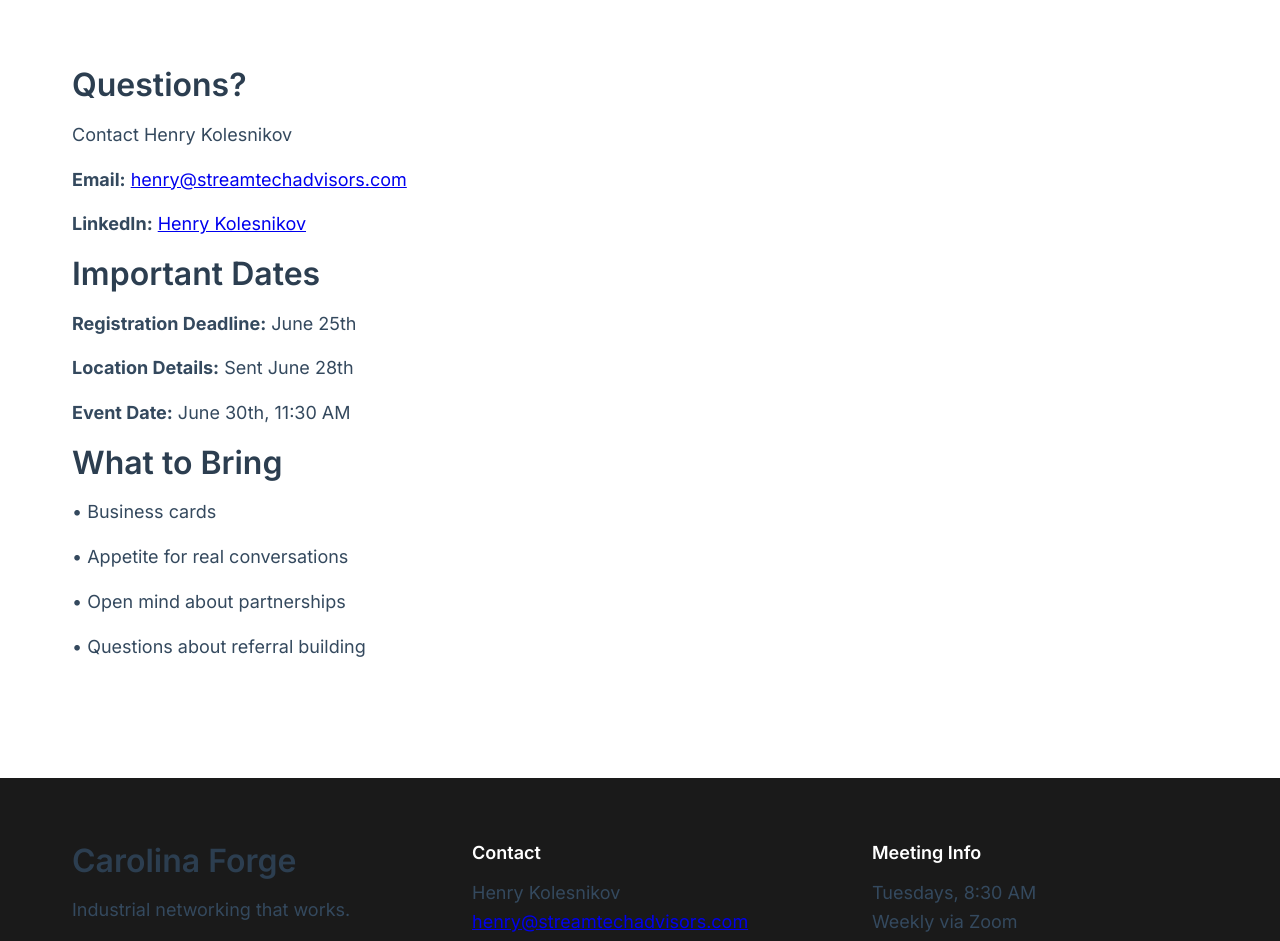
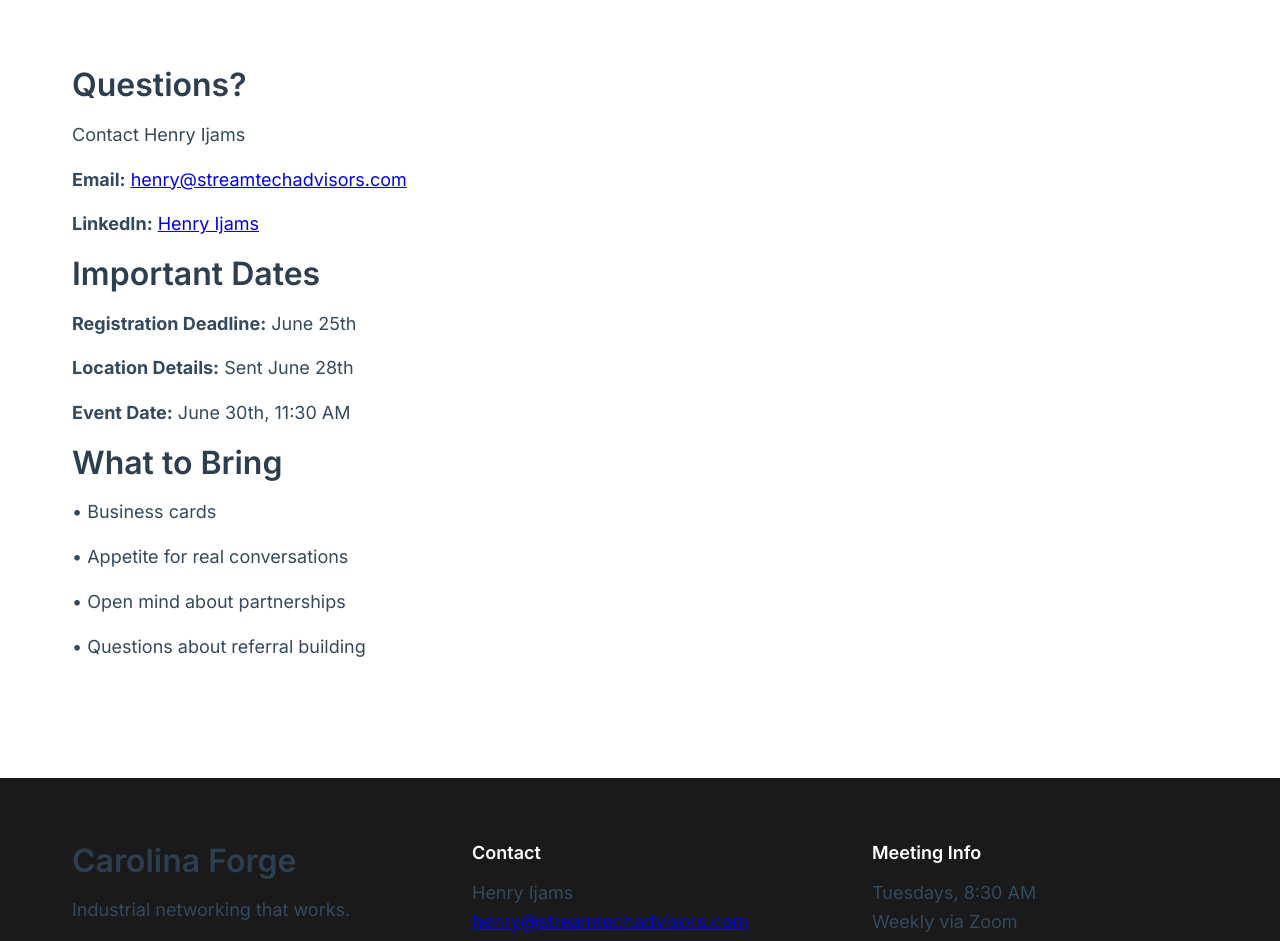
Before and after one commit to HiJamsTech/carolina-forge, a plain HTML site: page launch-event.html in a window 1280 px wide. Shown: the part 4760-5701 px from the top of the page. Drawn offline with Linux system fonts and the light colour scheme.

Commit message:
Update contact info: Henry Kolesnikov → Henry Ijams

```diff
--- a/launch-event.html
+++ b/launch-event.html
@@ -351,9 +351,9 @@
             <div class="contact-grid">
                 <div class="contact-card">
                     <h3>Questions?</h3>
-                    <p>Contact Henry Kolesnikov</p>
+                    <p>Contact Henry Ijams</p>
                     <p><strong>Email:</strong> <a href="mailto:henry@streamtechadvisors.com">henry@streamtechadvisors.com</a></p>
-                    <p><strong>LinkedIn:</strong> <a href="https://linkedin.com/in/henrykolesnikov" target="_blank">Henry Kolesnikov</a></p>
+                    <p><strong>LinkedIn:</strong> <a href="https://linkedin.com/in/henryijams" target="_blank">Henry Ijams</a></p>
                 </div>
 
                 <div class="contact-card">
@@ -384,7 +384,7 @@
                 </div>
                 <div class="footer-section">
                     <h4>Contact</h4>
-                    <p>Henry Kolesnikov<br>
+                    <p>Henry Ijams<br>
                     <a href="mailto:henry@streamtechadvisors.com">henry@streamtechadvisors.com</a></p>
                 </div>
                 <div class="footer-section">
```
